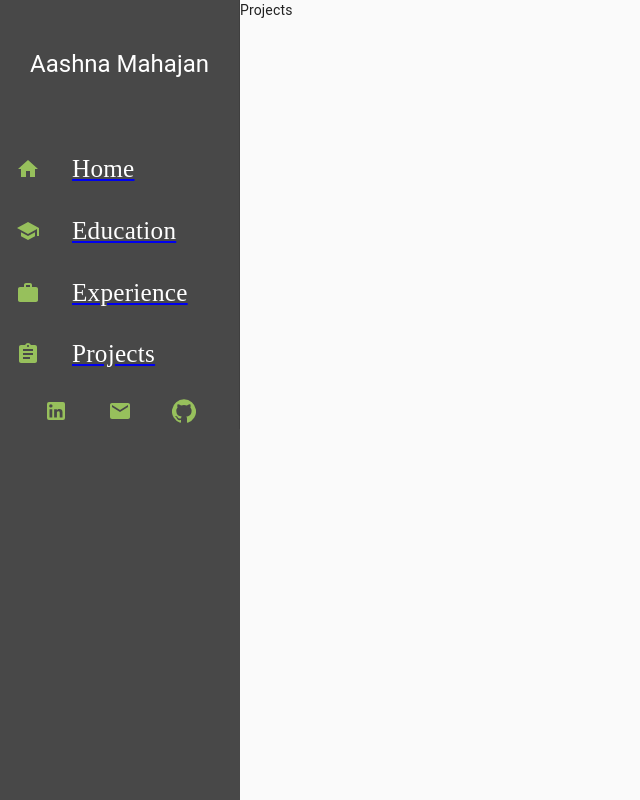
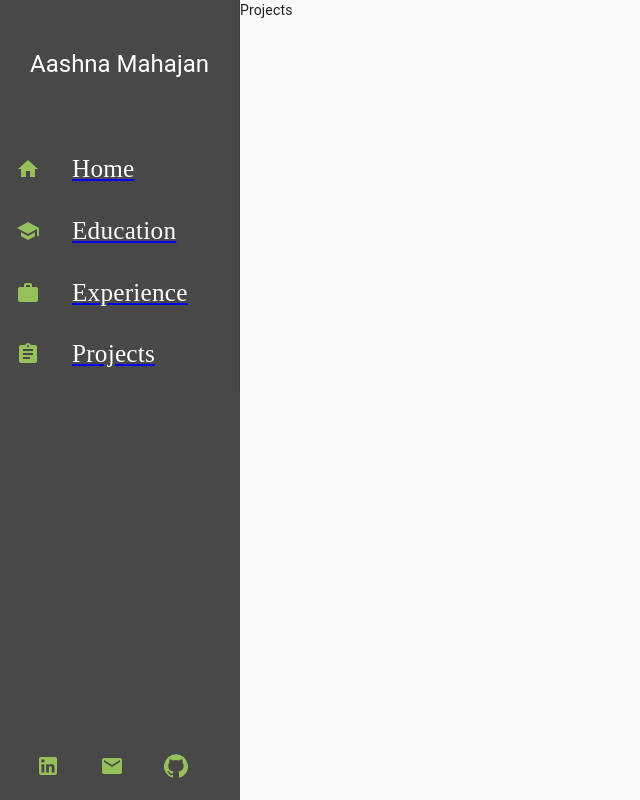
Before and after one commit to aashnamahajan/Portfolio, a React (Create React App) app: page /projects in a window 1280 px wide. Shown: the whole page, without its empty margins (0-640 px from the left). Built offline with nearby package versions, Linux system fonts and the light colour scheme.

Commit message:
fixed position of side navbar bottom icons

```diff
--- a/src/components/Nav/SideNavBar/SideNavBar.tsx
+++ b/src/components/Nav/SideNavBar/SideNavBar.tsx
@@ -83,6 +83,9 @@ const useStyles = makeStyles(theme => ({
         display: 'flex',
         justifyContent: 'center',
         alignItems: 'center',
+        position: "fixed",
+        bottom: theme.spacing(2),
+        left: theme.spacing(2),
       }
 
   }))
```
Also changed, not shown: 1 other file (tests, documents, lock files or other folders).
